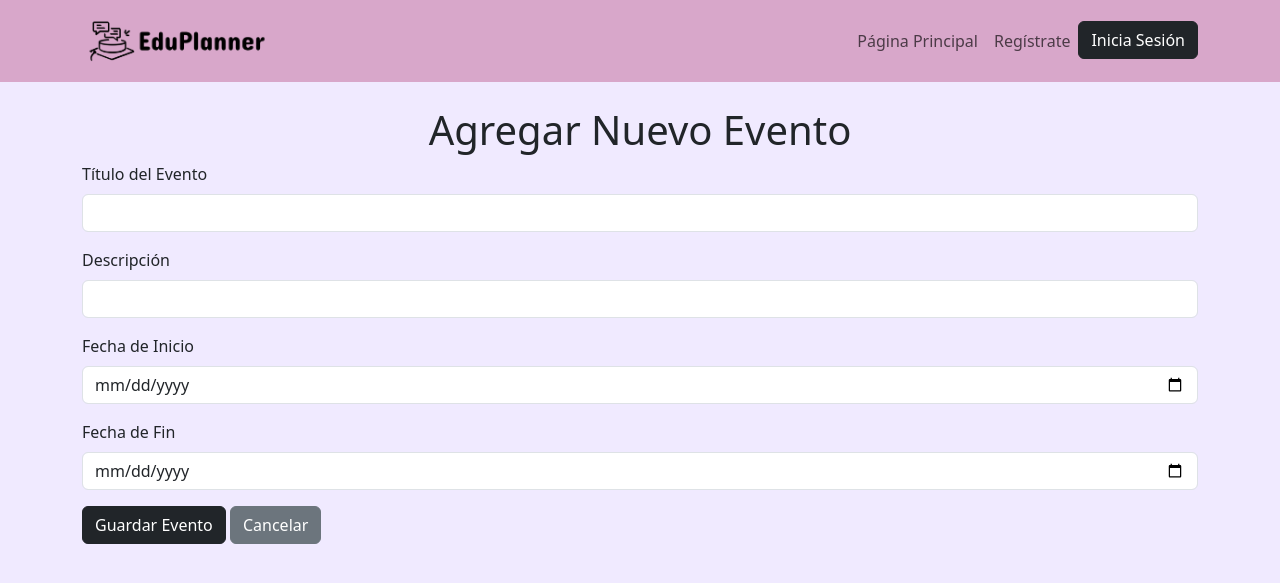
After one commit to valentinajuliette/EduPlanner, a Django app: page /agregar-evento/ in a window 1280 px wide. The commit adds this page. Shown: the top 583 px of the page. Run offline with Django 5.2, Linux system fonts and the light colour scheme; some libraries are stand-ins or nearby versions.

Commit message:
Visualización del calendario y form de agregar evento

```diff
--- a/Calendar/views.py
+++ b/Calendar/views.py
@@ -1,12 +1,72 @@
-from django.shortcuts import render, redirect
-from django.http import HttpResponse
+from django.shortcuts import redirect, render
+from django.http import JsonResponse
+from django.utils.safestring import mark_safe
+import json
+import requests
 from .models import EventosAcademicos
 
-# Create your views here.
 def calendar_view(request):
+    # Obtener eventos académicos desde la base de datos
     eventos = EventosAcademicos.objects.all()
+    eventos_list = [
+        {
+            "title": evento.titulo,
+            "start": evento.fecha_inicio.strftime('%Y-%m-%d'),
+            "end": evento.fecha_fin.strftime('%Y-%m-%d') if evento.fecha_fin else evento.fecha_inicio.strftime('%Y-%m-%d'),
+            "description": evento.descripcion,
+            "type": "Evento Académico",
+        }
+        for evento in eventos
+    ]
 
-    data = {
-        "eventos": eventos
-    }
-    return render(request,'calendar.html',data)
+    # Obtener feriados desde la API de terceros
+    url_feriados = "https://apis.digital.gob.cl/fl/feriados/2024"
+    headers = {'User-Agent': 'DjangoApp (https://example.com)'}
+    try:
+        response = requests.get(url_feriados, headers=headers, timeout=10)
+        response.raise_for_status()
+        feriados_data = response.json()
+        feriados_list = [
+            {
+                "title": feriado.get("nombre"),
+                "start": feriado.get("fecha"),
+                "end": feriado.get("fecha"),
+                "description": "Feriado oficial",
+                "type": "Feriado",
+            }
+            for feriado in feriados_data
+        ]
+    except requests.exceptions.RequestException as e:
+        feriados_list = []
+
+    # Combinar ambos tipos de eventos
+    calendario = eventos_list + feriados_list
+
+    # Pasar datos al template
+    context = {
+    "eventos": mark_safe(json.dumps(calendario))
+}
+    return render(request, 'calendar.html', context)
+
+def agregar_evento(request):
+    if request.method == 'POST':
+        # Recibir datos del formulario
+        titulo = request.POST.get('titulo')
+        descripcion = request.POST.get('descripcion')
+        fecha_inicio = request.POST.get('fecha_inicio')
+        fecha_fin = request.POST.get('fecha_fin')
+
+        # Crear el nuevo evento
+        nuevo_evento = EventosAcademicos(
+            titulo=titulo,
+            descripcion=descripcion,
+            fecha_inicio=fecha_inicio,
+            fecha_fin=fecha_fin
+        )
+        nuevo_evento.save()
+
+        # Redirigir al calendario o página principal
+        return redirect('calendar_view')  # Cambiar a la ruta que desees
+
+    # Renderizar la página del formulario
+    return render(request, 'agregar_evento.html')
--- /dev/null
+++ b/eduplanner/templates/agregar_evento.html
@@ -0,0 +1,32 @@
+{% extends 'base.html' %}
+
+{% block title %}Agregar Evento{% endblock %}
+
+{% block content %}
+<div class="container">
+    <br>
+    <h1 class="text-center">Agregar Nuevo Evento</h1>
+    <form method="POST" action="">
+        {% csrf_token %}
+        <div class="mb-3">
+            <label for="titulo" class="form-label">Título del Evento</label>
+            <input type="text" class="form-control" id="titulo" name="titulo" required>
+        </div>
+        <div class="mb-3">
+            <label for="descripcion" class="form-label">Descripción</label>
+            <input type="text" class="form-control" id="descripcion" name="descripcion" required>
+        </div>
+        <div class="mb-3">
+            <label for="fecha_inicio" class="form-label">Fecha de Inicio</label>
+            <input type="date" class="form-control" id="fecha_inicio" name="fecha_inicio" required>
+        </div>
+        <div class="mb-3">
+            <label for="fecha_fin" class="form-label">Fecha de Fin</label>
+            <input type="date" class="form-control" id="fecha_fin" name="fecha_fin">
+        </div>
+        <button type="submit" class="btn btn-dark">Guardar Evento</button>
+        <a href="{% url 'calendar' %}" class="btn btn-secondary">Cancelar</a>
+    </form>
+    <br>
+</div>
+{% endblock %}
--- a/eduplanner/templates/base.html
+++ b/eduplanner/templates/base.html
@@ -10,6 +10,8 @@ entre todas las páginas. -->
     <title>{% block title %}Refugio Dhermes{% endblock %}</title>
     <link rel="stylesheet" href="{% static 'css/bootstrap.css' %}">
     <link rel="stylesheet" href="{% static 'css/estilos.css' %}">
+    <link href="https://cdn.jsdelivr.net/npm/fullcalendar@6.1.5/index.global.min.css" rel="stylesheet">
+    <script src="https://cdn.jsdelivr.net/npm/fullcalendar@6.1.5/index.global.min.js"></script>
 </head>
 
 <body style="background-color: #F0EAFF;">
--- a/eduplanner/templates/pag_principal.html
+++ b/eduplanner/templates/pag_principal.html
@@ -37,7 +37,7 @@ ESTRUCTURA DE LA WEB:
                 períodos académicos, fechas de exámenes, plazos para solicitudes y gestión de beneficios, entre otros.
                 <br><br>Con EduPlanner, <strong>el tiempo es todo tuyo ❤</strong></p>
             <div class="row text-center">
-                <a href="register" class="btn btn-dark">Únete y empieza a gestionar tu calendario HOY</a>
+                <a href="{% url 'registro' %}" class="btn btn-dark">Únete y empieza a gestionar tu calendario HOY</a>
             </div>
         </div>
         <div class="col-1"><br></div>
--- a/eduplanner/views.py
+++ b/eduplanner/views.py
@@ -52,7 +52,7 @@ class CalendarioAPIView(APIView):
         eventos_data = serializer.data
 
         # Configuración de la solicitud a la API de feriados
-        url_feriados = "https://apis.digital.gob.cl/fl/feriados"
+        url_feriados = "https://apis.digital.gob.cl/fl/feriados/2024"
         headers = {
             'User-Agent': 'DjangoApp (https://example.com)'  # Cambia la URL si tienes una
         }
--- a/eduplanner_project/urls.py
+++ b/eduplanner_project/urls.py
@@ -19,7 +19,7 @@ from django.conf import settings
 from django.conf.urls.static import static
 from django.urls import path, include
 from eduplanner import views
-from Calendar.views import calendar_view
+from Calendar.views import calendar_view, agregar_evento
 from api import urls
 
 urlpatterns = [
@@ -29,8 +29,9 @@ urlpatterns = [
     path('registro/', views.registro, name='registro'),
     path('login/', views.iniciar_sesion, name='login'),
     path('logout/', views.cerrar_sesion, name='cerrar_sesion'),
-    path('calendar/',calendar_view,name='calendar' ),
-    path('api/',include('api.urls')),
+    path('calendar/', calendar_view, name='calendar' ),
+    path('api/', include('api.urls')),
+    path('agregar-evento/', agregar_evento, name='agregar_evento'),
 ]
 
 # Solo para desarrollo. Esto permite que el servidor de Django sirva archivos estáticos (como imágenes).
```
Also changed, not shown: eduplanner/models.py (+3 -4 lines), eduplanner/templates/calendar.html (+59 -7 lines).
